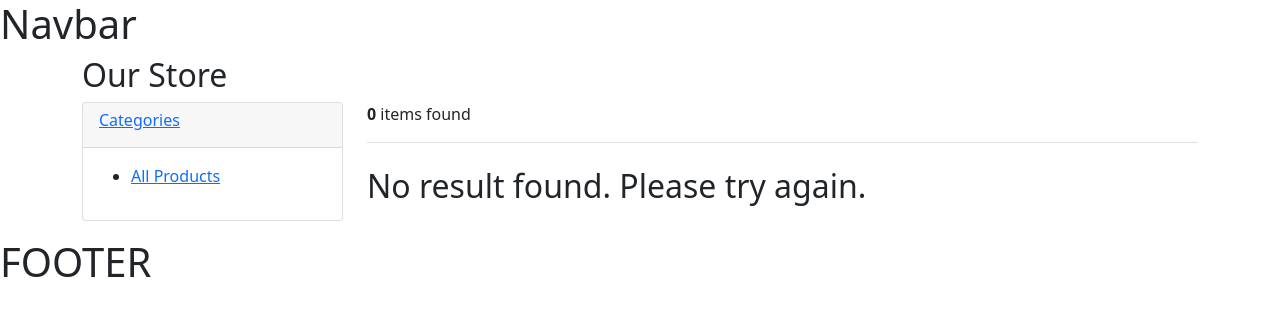
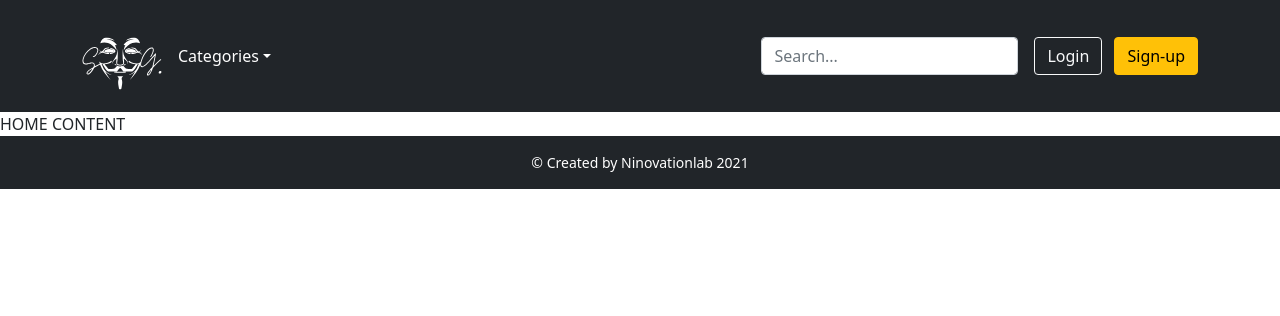
Before and after one commit to Artificial-Ninoligence/stolen-goods, a Django app: page / in a window 1280 px wide. Shown: the top 316 px of the page. Run offline with Django 3.2, Linux system fonts and the light colour scheme; data that the repository does not hold is empty.

Commit message:
Navbar and footer finished

```diff
--- a/configuration/settings.py
+++ b/configuration/settings.py
@@ -157,6 +157,10 @@ STATIC_URL = '/static/'
 
 if not DEBUG:
     STATIC_ROOT = BASE_DIR / 'static/'
+else:
+    STATICFILES_DIRS = [
+        BASE_DIR / 'static',
+    ]
 
 # Media files are files that are uploaded by users (.jpg, .jpeg, .png, .svg, .mp4)
 MEDIA_URL = '/media/'
--- a/templates/includes/footer.html
+++ b/templates/includes/footer.html
@@ -1 +1,7 @@
-<h1>FOOTER</h1>
+<footer class="p-3 bg-dark text-white">
+    <div class="container">
+        <div class="d-flex flex-wrap align-items-center justify-content-center text-center">
+            <small>&copy; Created by Ninovationlab 2021</small>
+        </div>
+    </div>
+</footer>
--- a/templates/includes/navbar.html
+++ b/templates/includes/navbar.html
@@ -1 +1,30 @@
-<h1>Navbar</h1>
+{% load static %}
+<header class="p-3 bg-dark text-white">
+  <div class="container">
+    <div class="d-flex flex-wrap align-items-center justify-content-center justify-content-lg-start">
+      <a href="{% url 'store' %}" class="d-flex align-items-center mb-2 mb-lg-0 text-decoration-none">
+        <img src={% static 'assets/logo.svg' %} width="80" height="80" alt="Logo SVG image">
+      </a>
+
+      <ul class="nav col-12 col-lg-auto me-lg-auto mb-2 justify-content-center mb-md-0">
+        <li class="nav-item dropdown">
+            <a class="nav-link dropdown-toggle text-white" href="#" id="dropdown07" data-bs-toggle="dropdown" aria-expanded="false">Categories</a>
+            <ul class="dropdown-menu" aria-labelledby="dropdown07">
+              {% for category in links %}
+              <li><a class="dropdown-item" href="{{ category.get_url }}">{{ category.name }}</a></li>
+              {% endfor %}
+            </ul>
+          </li>
+      </ul>
+
+      <form class="col-12 col-lg-auto mb-3 mb-lg-0 me-lg-3">
+        <input type="search" class="form-control form-control-dark" placeholder="Search...">
+      </form>
+
+      <div class="text-end">
+        <button type="button" class="btn btn-outline-light me-2">Login</button>
+        <button type="button" class="btn btn-warning">Sign-up</button>
+      </div>
+    </div>
+  </div>
+</header>
--- a/templates/store/store.html
+++ b/templates/store/store.html
@@ -2,113 +2,5 @@
 {% load static %}
 {% block title %}Home Store{% endblock title %}
 {% block content %}
-<!-- ========================= SECTION PAGETOP ========================= -->
-<section class="section-pagetop bg">
-  <div class="container">
-    {% if 'search' in request.path %}
-      <h2 class="title-page">Search Result</h2>
-    {% else %}
-      <h2 class="title-page">Our Store</h2>
-    {% endif %}
-  </div> <!-- container //  -->
-</section>
-<!-- ========================= SECTION INTRO END// ========================= -->
-
-<!-- ========================= SECTION CONTENT ========================= -->
-<section class="section-content padding-y">
-  <div class="container">
-    <div class="row">
-      <aside class="col-md-3">
-        <div class="card">
-          <article class="filter-group">
-            <header class="card-header">
-              <a href="#" data-toggle="collapse" data-target="#collapse_1" aria-expanded="true" class="">
-                <i class="icon-control fa fa-chevron-down"></i>
-                <h6 class="title">Categories</h6>
-              </a>
-            </header>
-            <div class="filter-content collapse show" id="collapse_1" style="">
-              <div class="card-body">
-
-                <ul class="list-menu">
-                  <li><a href="{% url 'store' %}">All Products</a></li>
-                  {% for category in links %}
-                <li><a href="{{ category.get_url }}">{{ category.name }}  </a></li>
-                  {% endfor %}
-                </ul>
-
-              </div> <!-- card-body.// -->
-            </div>
-          </article> <!-- filter-group  .// -->
-        </div> <!-- card.// -->
-      </aside> <!-- col.// -->
-      <main class="col-md-9">
-
-        <header class="border-bottom mb-4 pb-3">
-            <div class="form-inline">
-              <span class="mr-md-auto"><b>{{ product_count }}</b> items found </span>
-
-            </div>
-        </header><!-- sect-heading -->
-
-        <div class="row">
-          {% if products %}
-            {% for product in products %}
-            <div class="col-md-4">
-              <figure class="card card-product-grid">
-                <div class="img-wrap">
-
-                  <a href="{{ product.get_url }}"><img src="{{ product.images.url }}"></a>
-
-                </div> <!-- img-wrap.// -->
-                <figcaption class="info-wrap">
-                  <div class="fix-height">
-                    <a href="{{ product.get_url }}" class="title">{{ product.name }}</a>
-                    <div class="price-wrap mt-2">
-                      <span class="price">$ {{ product.price }}</span>
-                    </div> <!-- price-wrap.// -->
-                  </div>
-                  <a href="{{ product.get_url }}" class="btn btn-block btn-primary">View Details </a>
-                </figcaption>
-              </figure>
-            </div> <!-- col.// -->
-            {% endfor %}
-          {% else %}
-          <div>
-            <h2>No result found. Please try again.</h2>
-          </div>
-          {% endif %}
-        </div> <!-- row end.// -->
-
-
-        <nav class="mt-4" aria-label="Page navigation sample">
-          {% if products.has_other_pages %}
-            <ul class="pagination">
-              {% if products.has_previous %}
-              <li class="page-item"><a class="page-link" href="?page={{products.previous_page_number}}">Previous</a></li>
-              {% else %}
-              <li class="page-item disabled"><a class="page-link" href="#">Previous</a></li>
-              {% endif %}
-
-              {% for i in products.paginator.page_range %}
-                {% if products.number == i %}
-                  <li class="page-item active"><a class="page-link" href="#">{{i}}</a></li>
-                {% else %}
-                  <li class="page-item"><a class="page-link" href="?page={{i}}">{{i}}</a></li>
-                {% endif %}
-              {% endfor %}
-
-              {% if products.has_next %}
-                <li class="page-item"><a class="page-link" href="?page={{products.next_page_number}}">Next</a></li>
-              {% else %}
-                <li class="page-item disabled"><a class="page-link" href="#">Next</a></li>
-              {% endif %}
-            </ul>
-          {% endif %}
-        </nav>
-      </main> <!-- col.// -->
-    </div>
-  </div> <!-- container .//  -->
-</section>
-<!-- ========================= SECTION CONTENT END// ========================= -->
+HOME CONTENT
 {% endblock %}
```
Also changed, not shown: static/assets/logo.svg (added), static/css/base.css (added), static/js/base.js (added).
